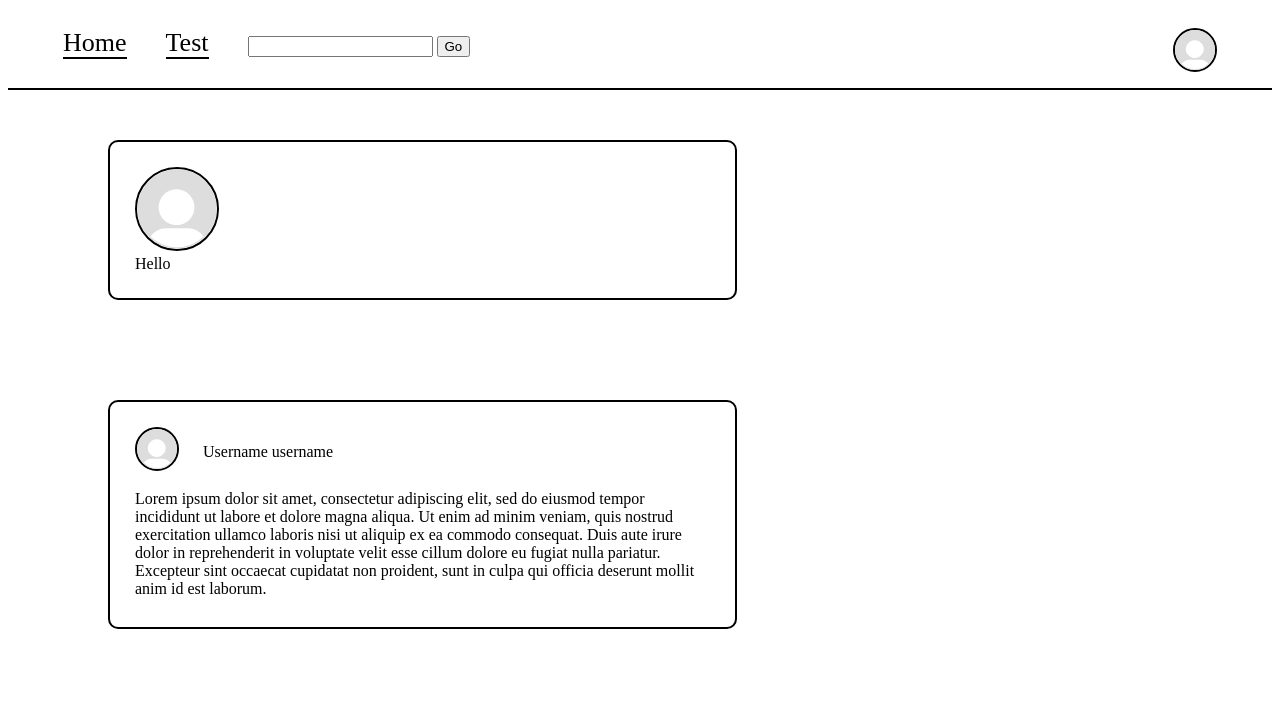
After one commit to pattontj/csci311-project, a PHP site: page /profilePage.html in a window 1280 px wide. The commit adds this page. Shown: the top 728 px of the page. Run offline with PHP 8.4, Linux system fonts and the light colour scheme.

Commit message:
Started work on Profile page
added profilepage.html
edited style.css

```diff
--- /dev/null
+++ b/profilePage.html
@@ -0,0 +1,68 @@
+<!DOCTYPE html>
+<html lang="en">
+<head>
+  <meta charset="utf-8">
+  <!--Page Title-->
+  <title></title>
+  <!--Link to StyleSheet-->
+  <link href="style.css" rel="stylesheet" />
+
+  <link href="navbar.css" rel="stylesheet" />
+
+  <link href="post.css" rel="stylesheet" />
+
+
+</head>
+<body>
+
+<!-- Nav bar -->
+<div class='navbar'>
+    <div><text> Home </text></div>
+    <div><text> Test </text></div>
+
+    <form action="future script name here" method="POST">
+        <input type="search" />
+        <button type="submit" > Go </button>
+    </form>
+
+    <div class='navUserIcon'>
+        <img src="assets/default_pfp.svg"/>
+    </div>
+</div>
+
+<!-- User Profile -->
+<div class="profile">
+    <div>
+        <img src="assets/default_pfp.svg"/>
+    </div>
+    <div>
+        <!-- Username-->
+    </div>
+    <text>Hello</text>
+
+</div>
+
+
+
+<!-- List of posts the User made-->
+<div class="post">
+
+
+    <div class='userInfo'>
+        <div>
+            <img src="assets/default_pfp.svg" class=userIcon height='40px'/>
+        </div>
+            <text style="vertical-align: 80%;">Username username</text>
+    </div>
+
+
+
+
+        <text class="postContent"> Lorem ipsum dolor sit amet, consectetur adipiscing elit, sed do eiusmod tempor incididunt ut labore et dolore magna aliqua. Ut enim ad minim veniam, quis nostrud exercitation ullamco laboris nisi ut aliquip ex ea commodo consequat. Duis aute irure dolor in reprehenderit in voluptate velit esse cillum dolore eu fugiat nulla pariatur. Excepteur sint occaecat cupidatat non proident, sunt in culpa qui officia deserunt mollit anim id est laborum. </text>
+
+
+
+</div>
+
+</body>
+</html>
--- a/style.css
+++ b/style.css
@@ -1 +1,24 @@
 /* style sheet for mainPage and possibliy others */
+
+/*For profile page */
+.profile {
+    margin-left: 100px;
+    margin-right: 100px;
+    margin-top: 50px;
+    padding: 25px;
+    display: inline-block;
+
+    border: solid black 2px;
+    border-radius: 10px;
+
+    width: 575px;
+}
+
+.profile > div > img{
+    height: 80px;
+
+    border: solid black 2px;
+    border-radius: 50px;
+
+
+}
```
